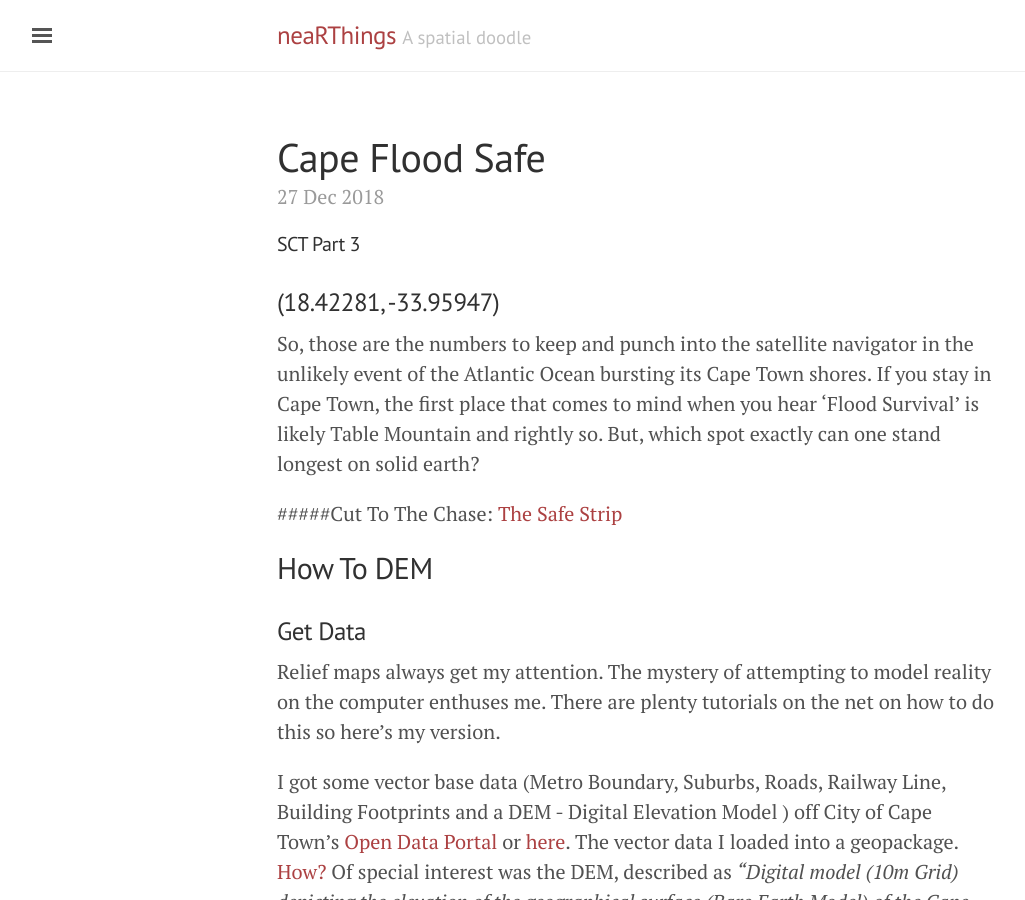
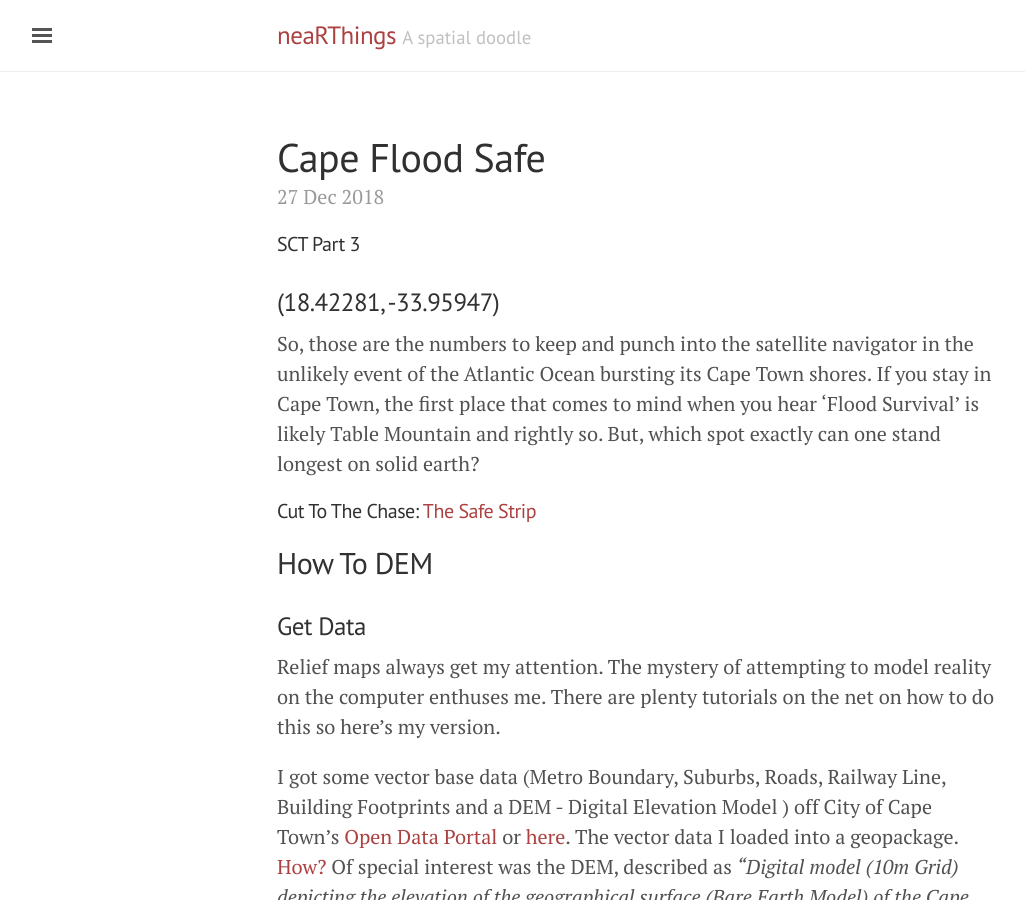
Before and after one commit to erickndava/erickndava.github.io, a Jekyll site: the page built from _posts/2018-12-27-flood-safest-spot-in-cape-town.md, in a window 1280 px wide and 900 px high. Shown: the whole window, without its empty margins (3-1028 px from the left). Built offline with Jekyll 4.4.1, drawn with Linux system fonts in a browser that asks for light colours.

Commit message:
Update 2018-12-27-flood-safest-spot-in-cape-town.md

```diff
--- a/_posts/2018-12-27-flood-safest-spot-in-cape-town.md
+++ b/_posts/2018-12-27-flood-safest-spot-in-cape-town.md
@@ -20,7 +20,7 @@
 
 So, those are the numbers to keep and punch into the satellite navigator in the unlikely event of the Atlantic Ocean bursting its Cape Town shores. If you stay in Cape Town, the first place that comes to mind when you hear 'Flood Survival' is likely Table Mountain and rightly so. But, which spot exactly can one stand longest on solid earth?
 
-#####Cut To The Chase: [The Safe Strip](https://erickndava.github.io/cape-cbd-dem/)
+##### Cut To The Chase: [The Safe Strip](https://erickndava.github.io/cape-cbd-dem/)
 
 ## How To DEM
 
@@ -36,29 +36,29 @@
 1. Load 10m_BA,
 2. Style the 'relief map' in Properties --> Style
 
-<img align="center" src="/images/Pseudo_Coloured_DEM_Settings.png" alt="Pseudo Coloured DEM Settings">
+<img align="center" src="/images/Pseudo_Coloured_DEM_Settings.PNG" alt="Pseudo Coloured DEM Settings">
 
 The raster would then look as shown below
 
-<img align="center" src="/images/Pseudo_Coloured_DEM.png" alt="Pseudo Coloured DEM">
+<img align="center" src="/images/Pseudo_Coloured_DEM.PNG" alt="Pseudo Coloured DEM">
 
 3. Now to create a hillshade. Do Raster --> Analysis -->DEM (Terrain Models)...
 
    With the settings shown below create a Hillshade DEM
 
-<img align="center" src="/images/Hillshade_DEM_Creation_Settings.png" alt="Hillshade DEM Creation Settings">
+<img align="center" src="/images/Hillshade_DEM_Creation_Settings.PNG" alt="Hillshade DEM Creation Settings">
 
 This gives us a hillshade ...
 
-<img align="center" src="/images/Hillshade_DEM.png" alt="Hillshade DEM">
+<img align="center" src="/images/Hillshade_DEM.PNG" alt="Hillshade DEM">
 
 4. To get us a Terrain Map. Set transparency in the Relief Map (10M_BA). RightClick --> Properties --> Transparency
 
-<img align="center" src="/images/Pseudo_Coloured_DEM_Settings_Transparency.png" alt="Pseudo Coloured DEM Settings Transparency">
+<img align="center" src="/images/Pseudo_Coloured_DEM_Settings_Transparency.PNG" alt="Pseudo Coloured DEM Settings Transparency">
 
 5. Now a combined view of The Relief and Hillshade ...
 
-<img align="center" src="/images/Relief_Map_Combined_Relief_and_Hillshade.png" alt="Relief Map - Combined Relief and Hillshade">
+<img align="center" src="/images/Relief_Map_Combined_Relief_and_Hillshade.PNG" alt="Relief Map - Combined Relief and Hillshade">
 
 6. Now Load the other support vector layers
     - Metro Boundary (Flood Plane)
```
